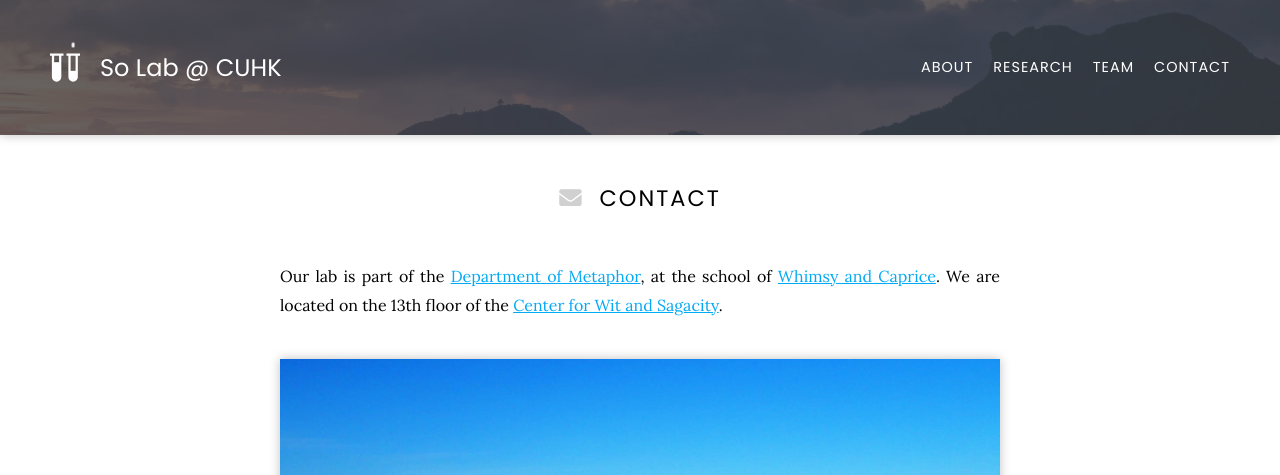
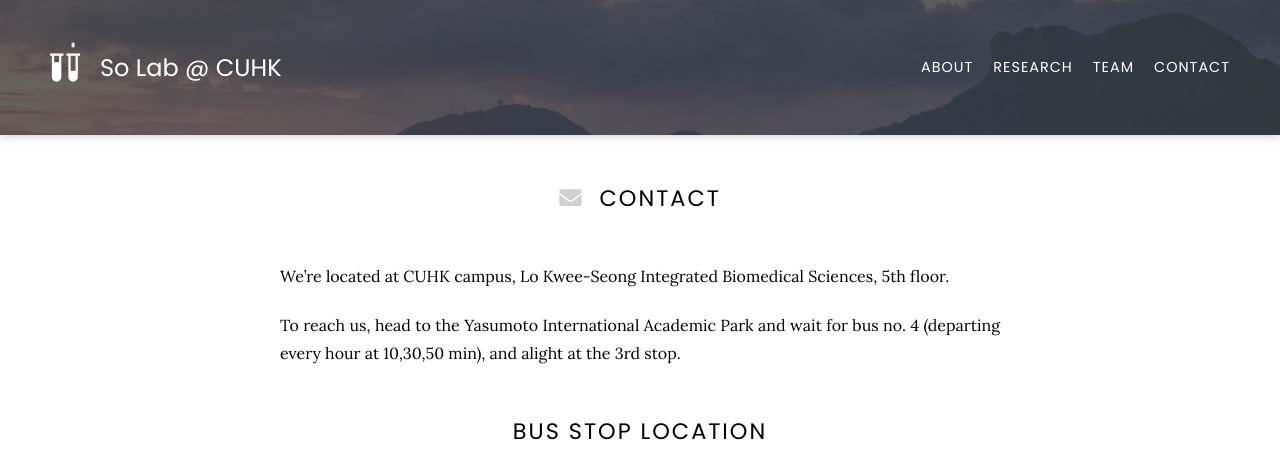
Before and after one commit to Carlos-Chau/so-lab, a Jekyll site: the page built from contact/index.md, in a window 1280 px wide and 1400 px high. Shown: the top 475 px of the window. Built offline with Jekyll 4.4.1, drawn with Linux system fonts in a browser that asks for light colours; nearby versions of some CDN libraries; some of the changed text lies outside the part shown; grey boxes are pictures that could not be loaded.

Commit message:
updated contact info

```diff
--- a/contact/index.md
+++ b/contact/index.md
@@ -4,15 +4,25 @@ title: Contact
 
 # <i class="fas fa-envelope"></i>Contact
 
-Our lab is part of the [Department of Metaphor](), at the school of [Whimsy and Caprice]().
-We are located on the 13th floor of the [Center for Wit and Sagacity]().
+We're located at CUHK campus, Lo Kwee-Seong Integrated Biomedical Sciences, 5th floor.
 
+To reach us, head to the Yasumoto International Academic Park and wait for bus no. 4 (departing
+every hour at 10,30,50 min), and alight at the 3rd stop.
+
+# Bus stop location
+<iframe src="https://www.google.com/maps/embed?pb=!1m14!1m8!1m3!1d3688.0394484387793!2d114.203944!3d22.427541!3m2!1i1024!2i768!4f13.1!3m3!1m2!1s0x0%3A0x76b8a204e365257f!2sSchool%20of%20Biomedical%20Sciences%2C%20The%20Chinese%20University%20of%20Hong%20Kong!5e0!3m2!1sen!2shk!4v1612270762418!5m2!1sen!2shk" width="600" height="450" frameborder="0" style="border:0;" allowfullscreen="" aria-hidden="false" tabindex="0"></iframe>
+
+# School of Biomedical Sciences Building
+<iframe src="https://www.google.com/maps/embed?pb=!1m14!1m8!1m3!1d3688.0394484387793!2d114.203944!3d22.427541!3m2!1i1024!2i768!4f13.1!3m3!1m2!1s0x0%3A0x76b8a204e365257f!2sSchool%20of%20Biomedical%20Sciences%2C%20The%20Chinese%20University%20of%20Hong%20Kong!5e0!3m2!1sen!2shk!4v1612271411258!5m2!1sen!2shk" width="600" height="450" frameborder="0" style="border:0;" allowfullscreen="" aria-hidden="false" tabindex="0"></iframe>
+
+<!--
 {%
   include figure.html
   image="images/photo.jpg"
   width="100%"
   caption="The Center for Wit and Sagacity"
 %}
+-->
 
 <!-- section break -->
 
@@ -29,8 +39,8 @@ We are located on the 13th floor of the [Center for Wit and Sagacity]().
 ### Address
 
 {% comment %}
-Tip: Put both a mailing address for mail/deliveries, AND a navigation-friendly
-address so people can find their way to you easily.
+Lo Kwee-Seong Integrated Biomedical Sciences Building,
+Area 39, The Chinese University of Hong Kong
 {% endcomment %}
 
 That St & The Other St
```
